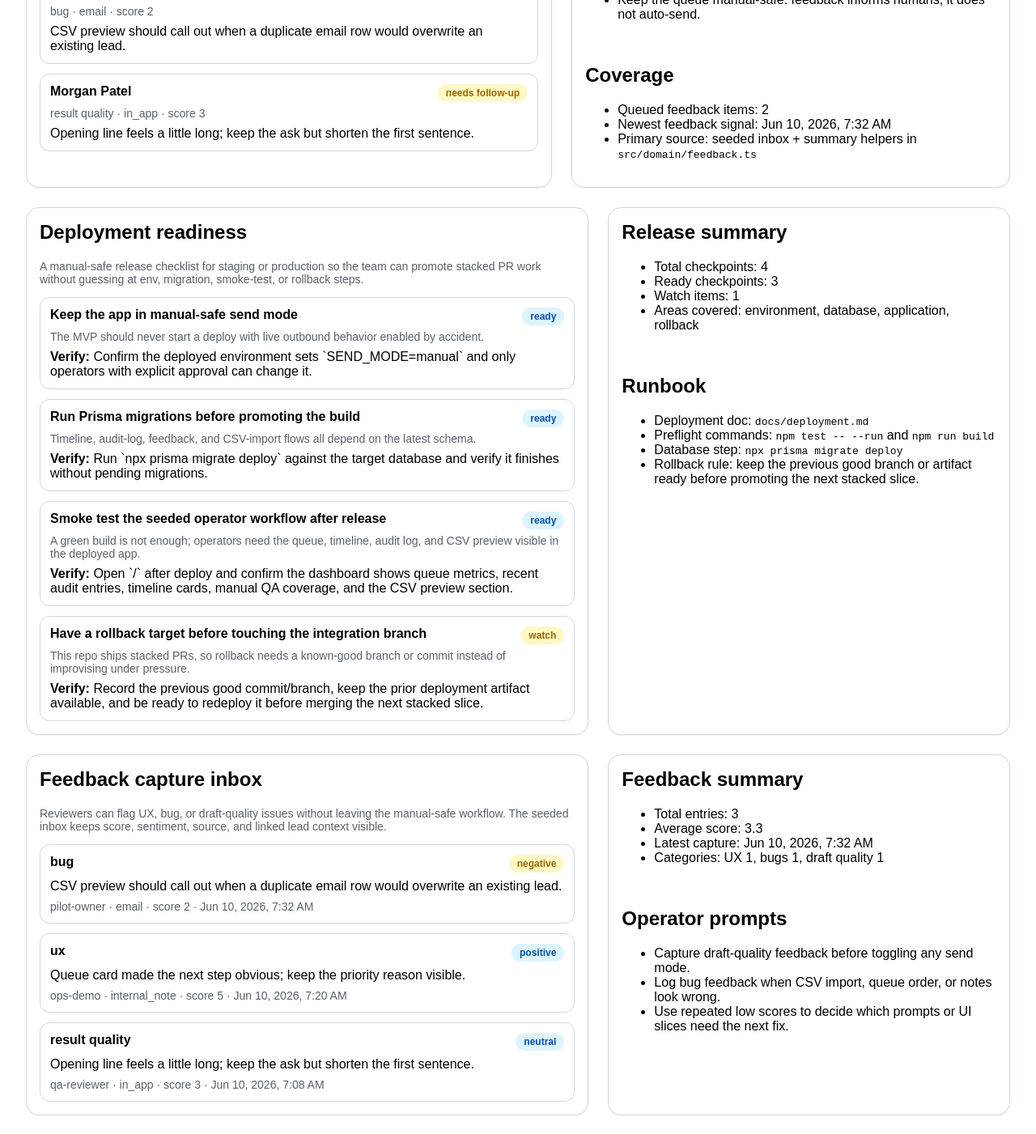
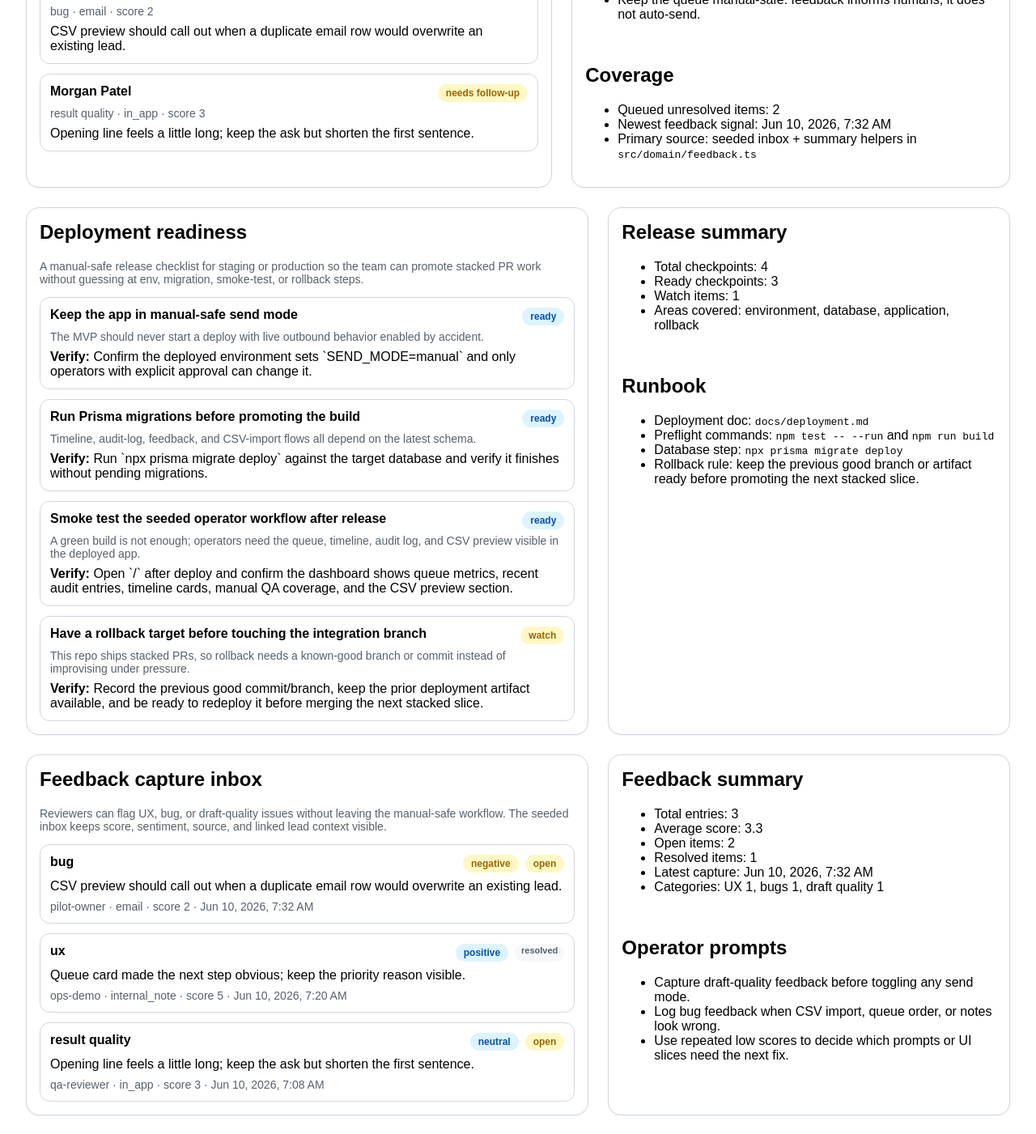
Before and after one commit to mendyraul/sales-followup-copilot, a Next.js app: page / in a window 1280 px wide. Shown: the part 2700-4101 px from the top of the page at 81% size. Built offline with nearby package versions, Linux system fonts and the light colour scheme.

Commit message:
feat: track resolved feedback state

```diff
--- a/src/app/page.tsx
+++ b/src/app/page.tsx
@@ -238,7 +238,7 @@ export default function HomePage() {
           <div>
             <h2>Coverage</h2>
             <ul>
-              <li>Queued feedback items: {feedbackFollowUps.length}</li>
+              <li>Queued unresolved items: {feedbackFollowUps.length}</li>
               <li>Newest feedback signal: {formatTimestamp(feedbackSummary.latestAt ?? '')}</li>
               <li>Primary source: seeded inbox + summary helpers in <code>src/domain/feedback.ts</code></li>
             </ul>
@@ -301,7 +301,10 @@ export default function HomePage() {
               <li key={entry.id} style={{ border: '1px solid #d0d7de', borderRadius: 12, padding: 12 }}>
                 <div style={{ display: 'flex', justifyContent: 'space-between', gap: 12, flexWrap: 'wrap' }}>
                   <strong>{entry.category.replace('_', ' ')}</strong>
-                  <span style={entry.sentiment === 'negative' ? warningPillStyle : pillStyle}>{entry.sentiment}</span>
+                  <div style={{ display: 'flex', gap: 8, flexWrap: 'wrap' }}>
+                    <span style={entry.sentiment === 'negative' ? warningPillStyle : pillStyle}>{entry.sentiment}</span>
+                    <span style={entry.resolved ? miniPillStyle : warningPillStyle}>{entry.resolved ? 'resolved' : 'open'}</span>
+                  </div>
                 </div>
                 <div style={{ marginTop: 8 }}>{entry.message}</div>
                 <div style={{ ...mutedStyle, marginTop: 8 }}>
@@ -318,6 +321,8 @@ export default function HomePage() {
             <ul>
               <li>Total entries: {feedbackSummary.total}</li>
               <li>Average score: {feedbackSummary.averageScore ?? 'n/a'}</li>
+              <li>Open items: {feedbackSummary.openCount}</li>
+              <li>Resolved items: {feedbackSummary.resolvedCount}</li>
               <li>Latest capture: {formatTimestamp(feedbackSummary.latestAt ?? '')}</li>
               <li>Categories: UX {feedbackSummary.categories.ux}, bugs {feedbackSummary.categories.bug}, draft quality {feedbackSummary.categories.result_quality}</li>
             </ul>
--- a/src/data/demoFeedback.ts
+++ b/src/data/demoFeedback.ts
@@ -28,6 +28,7 @@ const seededFeedback: Array<FeedbackInput & { id: string; createdAt: string; rev
     score: 5,
     source: 'internal_note',
     metadata: { area: 'queue-ui' },
+    resolved: true,
     reviewer: 'ops-demo',
     createdAt: '2026-06-10T07:20:00.000Z',
   },
--- a/src/domain/feedback.ts
+++ b/src/domain/feedback.ts
@@ -9,6 +9,7 @@ export type FeedbackInput = {
   score?: number;
   source?: 'in_app' | 'email' | 'internal_note';
   metadata?: Record<string, unknown>;
+  resolved?: boolean;
 };
 
 export function normalizeFeedback(input: FeedbackInput) {
@@ -33,7 +34,7 @@ export function normalizeFeedback(input: FeedbackInput) {
     score: input.score,
     message: trimmed,
     metadata: input.metadata ? JSON.stringify(input.metadata) : undefined,
-    resolved: false,
+    resolved: input.resolved ?? false,
   };
 }
 
@@ -61,6 +62,7 @@ export function summarizeFeedback(records: FeedbackRecord[]) {
   let scoredTotal = 0;
   let latestAt: string | undefined;
   let latestTimestamp = Number.NEGATIVE_INFINITY;
+  let resolvedCount = 0;
 
   for (const record of records) {
     categories[record.category] += 1;
@@ -69,6 +71,10 @@ export function summarizeFeedback(records: FeedbackRecord[]) {
     if (record.score !== undefined) {
       scoredCount += 1;
       scoredTotal += record.score;
+    }
+
+    if (record.resolved) {
+      resolvedCount += 1;
     }
 
     const recordTimestamp = new Date(record.createdAt).getTime();
@@ -84,6 +90,8 @@ export function summarizeFeedback(records: FeedbackRecord[]) {
     sentiments,
     averageScore: scoredCount ? Number((scoredTotal / scoredCount).toFixed(1)) : null,
     latestAt: latestAt ?? null,
+    openCount: total - resolvedCount,
+    resolvedCount,
   };
 }
 
@@ -95,7 +103,7 @@ export function recentFeedback(records: FeedbackRecord[], limit = 3) {
 
 export function feedbackNeedsAttention(records: FeedbackRecord[]) {
   return [...records]
-    .filter((record) => record.sentiment === 'negative' || (record.score ?? 5) <= 3)
+    .filter((record) => !record.resolved && (record.sentiment === 'negative' || (record.score ?? 5) <= 3))
     .sort((a, b) => {
       const scoreDelta = (a.score ?? 5) - (b.score ?? 5);
       if (scoreDelta !== 0) {
```
Also changed, not shown: 2 other files (tests, documents, lock files or other folders).
